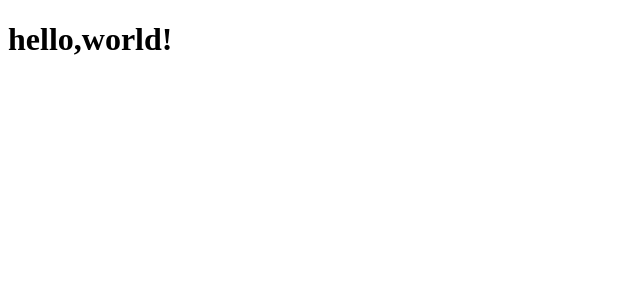
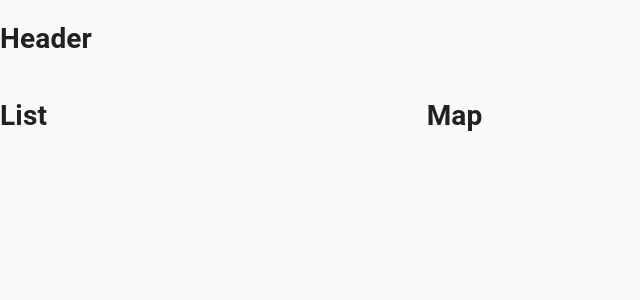
Before and after one commit to sc62070/travel_advisor, a React (Create React App) app: page / in a window 1280 px wide. Shown: the top 300 px of the page, without its empty margins (0-640 px from the left). Built offline with nearby package versions, Linux system fonts and the light colour scheme.

Commit message:
Header, list n map updated on screen

```diff
--- a/src/App.js
+++ b/src/App.js
@@ -1,11 +1,25 @@
 import react from "react";
+import { CssBaseline, Grid } from "@material-ui/core";
+
+import Header from "./components/Header/Header";
+import List from "./components/List/List";
+import Map from "./components/Map/Map";
 
 const App = () => {
 
     return (
-        <div>
-            <h1>hello,world!</h1>
-        </div>
+        <>
+           <CssBaseline />
+           <Header />
+           <Grid container spacing={3} style={{width: '100%'}}>
+               <Grid item xs={12} md={4}>
+                    <List />
+               </Grid>
+               <Grid item xs={12} md={8}>
+                    <Map />
+               </Grid>
+           </Grid>
+        </>
     );
 }
 
```
